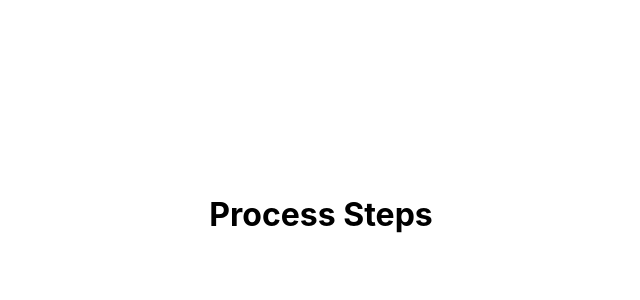
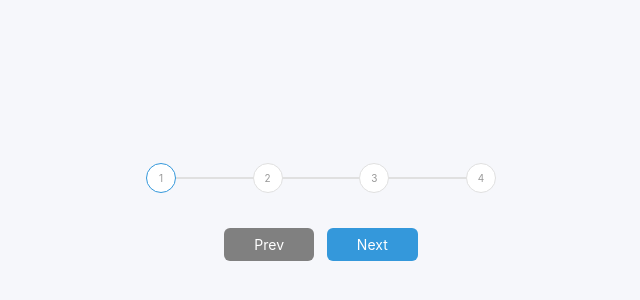
Before and after one commit to HarshitG24/Process-Steps, a plain HTML site: page index.html in a window 1280 px wide. Shown: the part 186-486 px from the top of the page, without its empty margins (319-959 px from the left). Drawn offline with Linux system fonts and the light colour scheme.

Commit message:
added HTML+CSS

```diff
--- a/index.html
+++ b/index.html
@@ -14,7 +14,17 @@
     <link rel="stylesheet" href="/styles.css" />
   </head>
   <body>
-    <h1>Process Steps</h1>
+    <div class="container">
+      <div class="progress-container">
+        <div class="progress" id="progress"></div>
+        <div class="circle active">1</div>
+        <div class="circle">2</div>
+        <div class="circle">3</div>
+        <div class="circle">4</div>
+      </div>
+      <button class="btn" id="prev" disabled>Prev</button>
+      <button class="btn" id="next">Next</button>
+    </div>
     <script src="script.js"></script>
   </body>
 </html>
--- a/styles.css
+++ b/styles.css
@@ -1,15 +1,97 @@
-* {
+*,
+*::before,
+*::after {
   box-sizing: border-box;
 }
 
+html {
+  font-size: 62.5%;
+}
+
 body {
+  background-color: #f6f7fb;
   font-family: -apple-system, BlinkMacSystemFont, "Segoe UI", Roboto, Oxygen,
     Ubuntu, Cantarell, "Open Sans", "Helvetica Neue", sans-serif;
   display: flex;
-  flex-direction: column;
   align-items: center;
   justify-content: center;
   margin: 0;
   overflow: hidden; /* to keep scroll bars hidden by default */
   height: 100vh;
 }
+
+.container {
+  text-align: center;
+}
+
+.progress-container {
+  display: flex;
+  justify-content: space-between;
+  position: relative;
+  margin-bottom: 30px;
+  width: 60vw;
+  max-width: 350px;
+}
+
+.progress-container::before {
+  content: "";
+  background-color: #e0e0e0;
+  position: absolute;
+  top: 50%;
+  left: 0;
+  height: 2px;
+  width: 100%;
+  transform: translateY(-50%);
+  z-index: -1;
+}
+
+.progress {
+  background-color: #3498db;
+  position: absolute;
+  top: 50%;
+  left: 0;
+  height: 2px;
+  width: 0%;
+  transform: translateY(-50%);
+  z-index: -1;
+  transition: width 0.4s ease;
+}
+
+.circle {
+  background-color: #fff;
+  color: #999;
+  border-radius: 50%;
+  height: 30px;
+  width: 30px;
+  display: flex;
+  align-items: center;
+  justify-content: center;
+  border: 1px solid #e0e0e0;
+  transition: 0.4s ease;
+}
+
+.circle.active {
+  border-color: #3498db;
+}
+
+.btn {
+  background: #3498db;
+  color: #fff;
+  outline: 0;
+  border: 0;
+  border-radius: 6px;
+  cursor: pointer;
+  font-family: inherit;
+  padding: 8px 30px;
+  margin: 5px;
+  font-size: 1.4rem;
+}
+
+.btn:active {
+  transform: scale(0.98);
+}
+
+.btn:disabled {
+  background: gray;
+  cursor: not-allowed;
+}
```
